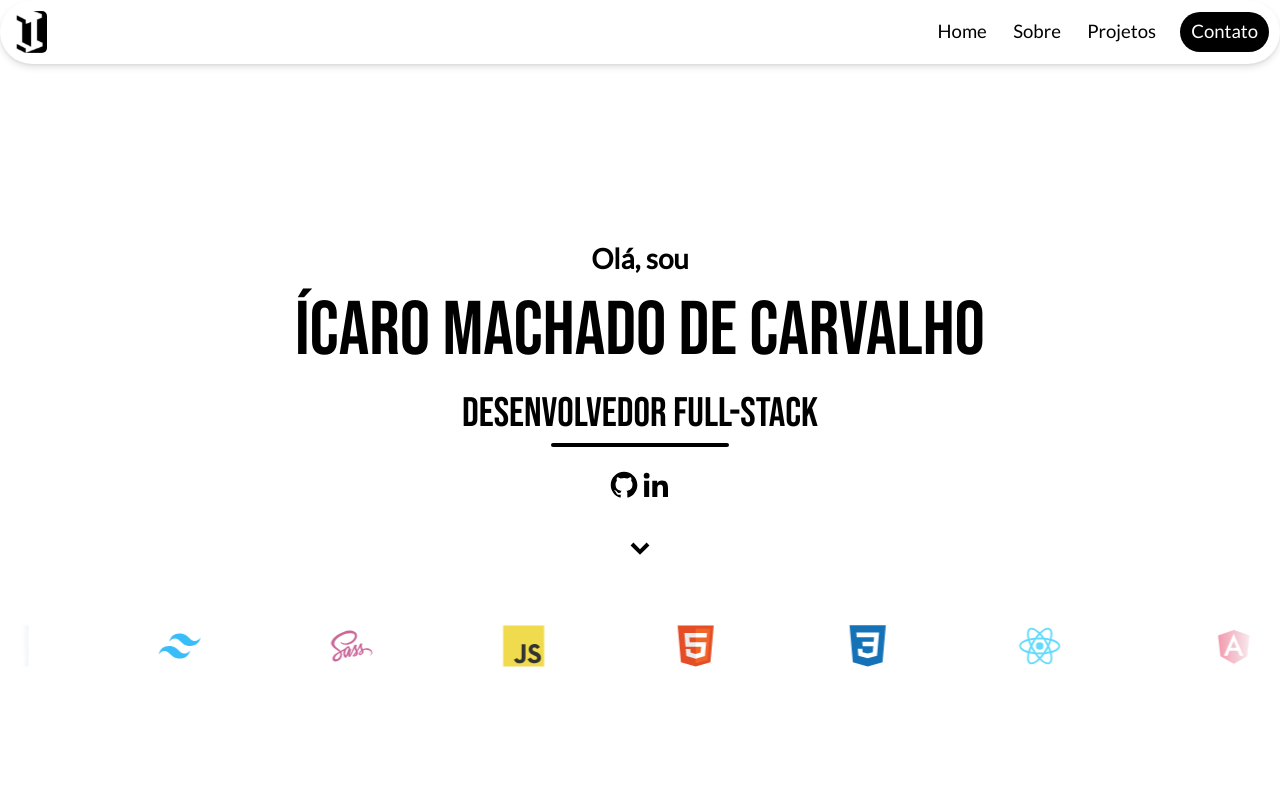
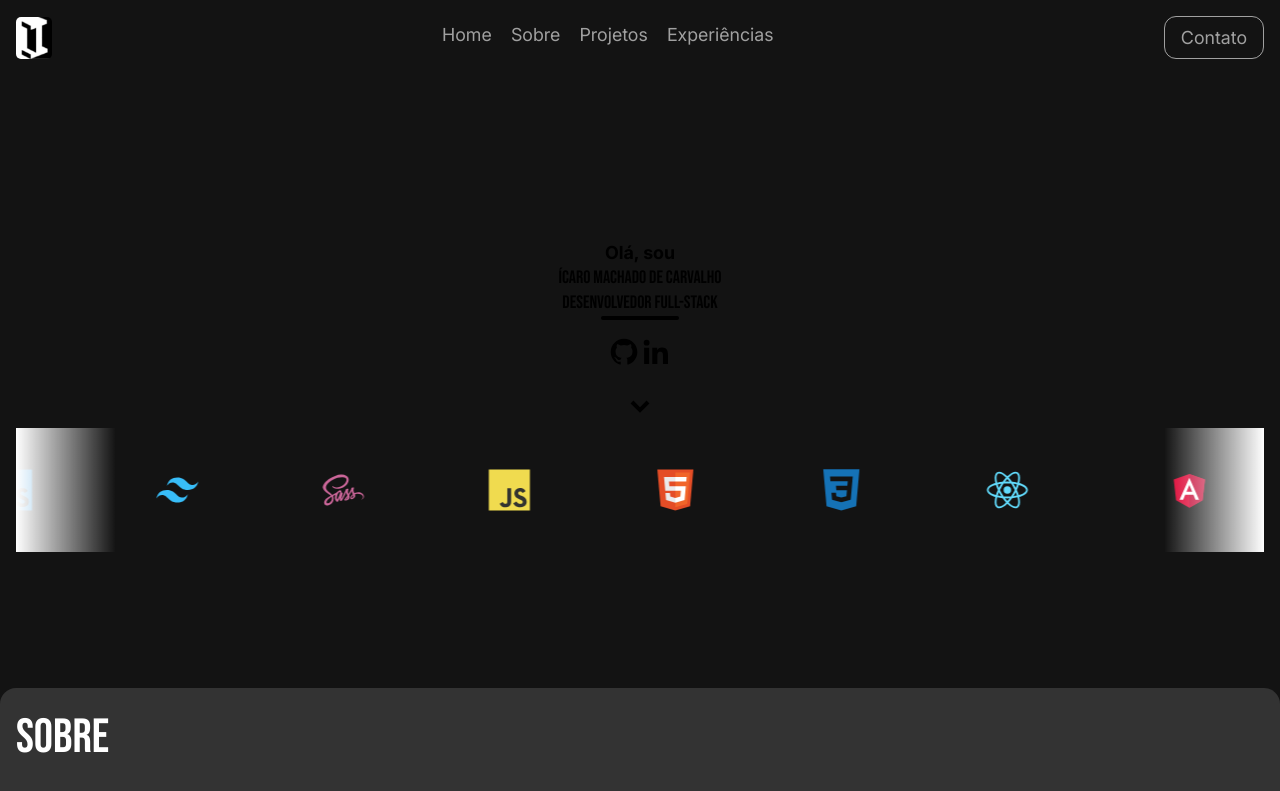
Before and after one commit to IcaroMachadoCarvalho/portfolioWebsite, an Angular app: page / in a window 1280 px wide. Shown: the top 791 px of the page. Built offline with nearby package versions, Linux system fonts and the light colour scheme.

Commit message:
style: Ajustar header para novo formato de 2026

```diff
--- /dev/null
+++ b/src/_variables.scss
@@ -0,0 +1,42 @@
+/* Tipografia (equivalente ao :root do CSS) */
+$font-xs: 0.75em; /* Fonte extra pequena */
+$font-sm: 0.875em; /* Fonte pequena */
+$font-md: 1.124em; /* Fonte média */
+$font-lg: 1.5em; /* Fonte grande */
+$font-xl: 2em; /* Fonte extra grande */
+$font-xxl: 2.5em; /* Fonte super grande */
+$font-x-md: 1.667em; /* Fonte extra média */
+$font-x-lg: 3.075em; /* Fonte extra extra grande */
+
+/* Breakpoints (opcional, mas recomendado para seu caso) */
+$breakpoint-sm: 640px;
+$breakpoint-md: 768px;
+$breakpoint-lg: 1024px;
+$breakpoint-xl: 1280px;
+$breakpoint-xxl: 1536px;
+
+/* Fontes */
+$font-inter: "Inter", sans-serif;
+$font-bebas: "Bebas Neue", sans-serif;
+
+/* Transições / animações */
+$transition-default: all 0.3s ease;
+
+/* Cores*/
+// Base
+$white: #ffffff;
+$black: #000000;
+
+// Brand
+$color-primary: #3178c6;
+
+// Backgrounds
+$bg-dark: #131313;
+
+// Textos
+$text-primary: $white;
+$text-secondary: rgba($white, 0.6);
+$text-muted: rgba($white, 0.4);
+
+// Borders
+$border-light: rgba($white, 0.6);
--- a/src/app/shared/components/header/header.component.html
+++ b/src/app/shared/components/header/header.component.html
@@ -2,8 +2,6 @@
   <div
     class="container header__container"
     [ngClass]="{
-      scrolled: isScrolled,
-      open: isMenuOpen,
       revealDown: isScrolled,
     }"
   >
@@ -38,7 +36,7 @@
               <path
                 id="Vector"
                 d="M21 21L12 12M12 12L3 3M12 12L21.0001 3M12 12L3 21.0001"
-                stroke="#000000"
+                stroke="currentColor"
                 stroke-width="2"
                 stroke-linecap="round"
                 stroke-linejoin="round"
@@ -87,11 +85,27 @@
           >
         </li>
         <li>
-          <a href="/contact" (click)="closeNav()" aria-label="Ir para Contato"
+          <a
+            href="#expiriences"
+            (click)="closeNav()"
+            aria-label="Ir para Projetos"
+            >Experiências</a
+          >
+        </li>
+        <li>
+          <a href="/contact" (click)="closeNav()" aria-label="Ir para Projetos"
             >Contato</a
           >
         </li>
       </ul>
     </nav>
+
+    <a
+      class="header__contact"
+      href="/contact"
+      (click)="closeNav()"
+      aria-label="Ir para Contato"
+      >Contato</a
+    >
   </div>
 </header>
--- a/src/app/shared/components/header/header.component.scss
+++ b/src/app/shared/components/header/header.component.scss
@@ -1,28 +1,19 @@
+@use "../../../../_variables" as *;
+
 .header {
   position: fixed;
   top: 0rem;
   left: 0;
   width: 100%;
   z-index: 20;
+  background-color: $bg-dark;
 
   &__container {
-    background-color: transparent;
     height: auto;
     border: none;
-    border-radius: 50px;
     transition: 0.5s linear;
+    padding: 1rem;
 
-    &.scrolled {
-      padding: 0.5rem;
-      background-color: white;
-      box-shadow: 0 4px 6px rgba(0, 0, 0, 0.1), 0 1px 3px rgba(0, 0, 0, 0.08);
-    }
-
-    &.open {
-      padding: 0.5rem;
-      background-color: white;
-      box-shadow: 0 4px 6px rgba(0, 0, 0, 0.1), 0 1px 3px rgba(0, 0, 0, 0.08);
-    }
     @media (min-width: 767px) {
       display: flex;
       justify-content: space-between;
@@ -41,7 +32,9 @@
       border-radius: 5px;
     }
     svg {
-      fill: black;
+      color: $text-secondary;
+      fill: $text-secondary;
+      stroke: currentColor;
       @media (min-width: 767px) {
         display: none;
       }
@@ -63,7 +56,9 @@
     opacity: 0;
     max-height: 0;
     z-index: 20;
-    transition: max-height 0.7s ease-out, opacity 0.7s ease-out;
+    transition:
+      max-height 0.7s ease-out,
+      opacity 0.7s ease-out;
 
     &__x {
       position: absolute;
@@ -80,30 +75,23 @@
       align-items: center;
       gap: 0.5rem;
 
-      li:last-child {
-        background-color: black;
-        border-radius: 50px;
-        padding: 0.2rem 0.4rem;
-        transition: 0.5s ease-in-out;
-        a {
-          color: white;
-        }
+      a {
+        position: relative;
+        color: rgba($color: #ffffff, $alpha: 0.6);
+        font-size: var(--font-xs);
+        padding: 0.1rem;
+        padding-bottom: 0.5rem;
+        width: auto;
+        transition: $transition-default;
 
         &:hover,
         &:focus {
-          opacity: 0.7;
+          color: $color-primary;
         }
-      }
 
-      a {
-        position: relative;
-        color: black;
-        font-size: var(--font-xs);
-        padding: 0.1rem;
-        width: auto;
         &::after {
           content: "";
-          background-color: black;
+          background-color: $color-primary;
           width: 0px;
           height: 2px;
           position: absolute;
@@ -116,6 +104,34 @@
         &:hover::after,
         &:focus::after {
           width: 100%;
+        }
+      }
+
+      li:last-child {
+        margin-top: 0.25rem;
+        @media (min-width: 767px) {
+          display: none;
+        }
+
+        a {
+          border: 1px solid $border-light;
+          padding: 0.5rem 1rem;
+          font-size: var(--font-xs);
+          border-radius: 12px;
+          transition: $transition-default;
+
+          &:hover,
+          &:focus {
+            background-color: $color-primary;
+            color: white;
+            border: 1px solid $color-primary;
+          }
+
+          &:hover::after,
+          &:focus::after {
+            width: 0%;
+            display: none;
+          }
         }
       }
 
@@ -141,4 +157,26 @@
       opacity: 1;
     }
   }
+
+  &__contact {
+    background-color: transparent;
+    color: $text-secondary;
+    border: 1px solid $border-light;
+    padding: 0.5rem 1rem;
+    font-size: var(--font-xs);
+    border-radius: 12px;
+    transition: $transition-default;
+    display: none;
+
+    &:hover,
+    &:focus {
+      background-color: $color-primary;
+      color: white;
+      border: 1px solid $color-primary;
+    }
+
+    @media (min-width: 767px) {
+      display: block;
+    }
+  }
 }
--- a/src/styles.scss
+++ b/src/styles.scss
@@ -1,48 +1,35 @@
 /* You can add global styles to this file, and also import other style files */
-// Fontes
+/* Import das variáveis */
+@use "./_variables" as *;
+
+/* Fontes */
+// @font-face {
+//   font-family: "Lato";
+//   src: url(./assets/fonts/Lato-Regular.ttf);
+//   font-weight: normal;
+//   font-style: normal;
+// }
+
 @font-face {
-  font-family: "lato";
-  src: url(./assets/fonts/Lato-Regular.ttf);
+  font-family: "Bebas Neue";
+  src: url("/assets/fonts/BebasNeue-Regular.ttf") format("truetype");
   font-weight: normal;
   font-style: normal;
 }
 
 @font-face {
-  font-family: "Bebas Neue";
-  src: url(./assets/fonts/BebasNeue-Regular.ttf);
-  font-weight: normal;
-  font-style: normal;
+  font-family: "Inter";
+  src: url("/assets/fonts/Inter_18pt-Regular.ttf") format("truetype");
+  font-weight: 400;
 }
 
-html {
-  font-size: 22px;
+@font-face {
+  font-family: "Inter";
+  src: url("/assets/fonts/Inter_18pt-Bold.ttf") format("truetype");
+  font-weight: 700;
 }
 
-:root {
-  --font-xs: 0.75em; /* Fonte extra pequena */
-  --font-sm: 0.875em; /* Fonte pequena */
-  --font-md: 1.124em; /* Fonte média */
-  --font-lg: 1.5em; /* Fonte grande */
-  --font-xl: 2em; /* Fonte extra grande */
-  --font-xxl: 2.5em; /* Fonte super grande */
-  --font-x-md: 1.667em; /* Fonte extra média */
-  --font-x-lg: 3.075em; /* Fonte extra extra grande */
-}
-
-/* Estilos para telas maiores que 787px */
-@media (min-width: 787px) {
-  :root {
-    --font-xs: 0.75em;
-    --font-sm: 0.875em;
-    --font-md: 1.124em;
-    --font-lg: 1.5em;
-    --font-xl: 2em;
-    --font-xxl: 2.5em;
-    --font-x-md: 1.667em;
-    --font-x-lg: 3.075em;
-  }
-}
-
+/* Reset */
 *,
 *::before,
 *::after {
@@ -84,72 +71,59 @@ input {
   width: 100%;
 }
 
+/* HTML / BODY */
 html,
 body {
   scroll-behavior: smooth;
   scroll-padding: 2.5rem;
-}
-
-html,
-body {
   height: fit-content;
   width: 100vw;
 }
 
 body {
-  font-family: "Lato", sans-serif;
+  font-family: $font-inter;
   font-weight: 400;
-  font-size: var(--font-md);
+  font-size: $font-md;
   overflow-x: hidden;
   line-height: 1.4;
+  background-color: $bg-dark;
 }
 
+/* Container */
 .container {
   width: 100%;
-  padding-right: 1rem;
-  padding-left: 1rem;
-  margin-right: auto;
-  margin-left: auto;
-  max-width: 100%; /* Sem limite fixo inicialmente */
+  padding: 0 1rem;
+  margin: 0 auto;
+  max-width: 100%;
 
-  @media (min-width: 640px) {
-    max-width: 640px;
+  @media (min-width: $breakpoint-sm) {
+    max-width: $breakpoint-sm;
   }
 
-  @media (min-width: 768px) {
-    max-width: 768px;
+  @media (min-width: $breakpoint-md) {
+    max-width: $breakpoint-md;
   }
 
-  @media (min-width: 1024px) {
-    max-width: 1024px;
+  @media (min-width: $breakpoint-lg) {
+    max-width: $breakpoint-lg;
   }
 
-  @media (min-width: 1280px) {
-    max-width: 1280px;
+  @media (min-width: $breakpoint-xl) {
+    max-width: $breakpoint-xl;
   }
 
-  @media (min-width: 1536px) {
-    max-width: 1536px;
+  @media (min-width: $breakpoint-xxl) {
+    max-width: $breakpoint-xxl;
   }
 }
 
-/* Estilos para telas menores que 787px */
-@media (max-width: 787px) {
-  :root {
-    --font-sm: 0.813em; /* Fonte pequena ajustada */
-    --font-md: 1.011em; /* Fonte média ajustada */
-    --font-x-md: 1.517em; /* Fonte extra média ajustada */
-    --font-x-lg: 2.775em; /* Fonte extra grande ajustada */
-  }
-}
-
+/* Animações */
 .revealUp {
   opacity: 0;
   transform: translateY(100px);
   animation: revealItemUp 1s ease-out forwards;
 }
 
-/* Animação de subir e opacidade */
 @keyframes revealItemUp {
   0% {
     opacity: 0;
@@ -167,7 +141,6 @@ body {
   animation: revealItemDown 1s ease-out forwards;
 }
 
-/* Animação de subir e opacidade */
 @keyframes revealItemDown {
   0% {
     opacity: 0;
@@ -179,14 +152,12 @@ body {
   }
 }
 
-// Animação suave infinita
+/* Carousel */
 @keyframes smoothCarousel {
   0% {
     transform: translateX(0);
   }
   100% {
-    transform: translateX(
-      -50%
-    ); // Move apenas metade, pois temos conteúdo duplicado
+    transform: translateX(-50%);
   }
 }
```
Also changed, not shown: src/assets/fonts/Inter_18pt-Bold.ttf (added), src/assets/fonts/Inter_18pt-Regular.ttf (added).
